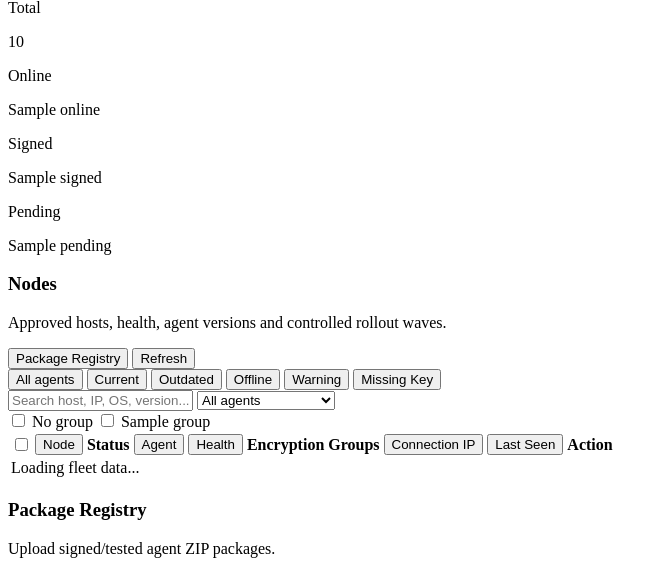
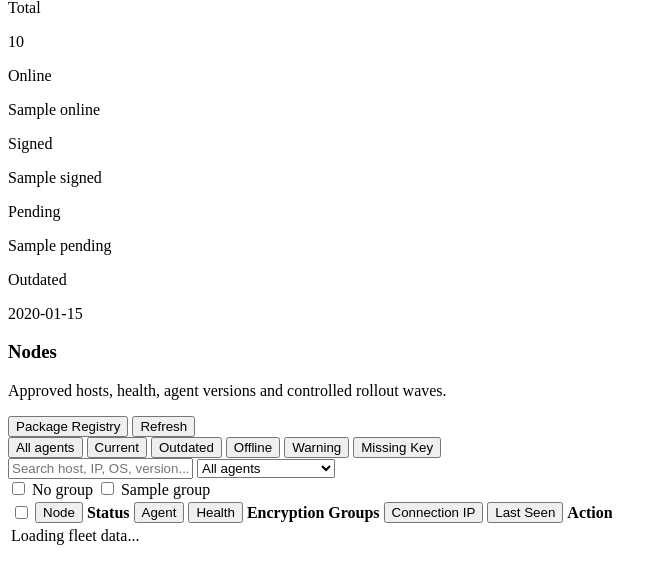
Before and after one commit to Galaxy-King/winhub, a Flask app: template modules/Infrastructure/templates/tabs/_hosts.html in a window 1280 px wide. Shown: the part 84-647 px from the top of the page, without its empty margins (0-667 px from the left). Run offline with Flask 3, Linux system fonts and the light colour scheme; the visitor is signed in with stand-in values (Sample User, id 1); tables that the repository leaves empty hold one stand-in row (values such as "Sample post"); the template is opened without the code that fills it: most values are stand-ins (such as "Sample title", 1, 10 or a date in 2020).

Commit message:
Add outdated agent stat to nodes header

```diff
--- a/modules/Infrastructure/routes.py
+++ b/modules/Infrastructure/routes.py
@@ -1078,6 +1078,7 @@ def index():
         'pending': sum(1 for a in agents if getattr(a, "approval_status", "Approved") == "Pending"),
         'rejected': sum(1 for a in agents if getattr(a, "approval_status", "Approved") == "Rejected"),
         'current': sum(1 for a in agents if Config.LATEST_AGENT_VERSION and (a.agent_version or "") == Config.LATEST_AGENT_VERSION),
+        'outdated': sum(1 for a in agents if Config.LATEST_AGENT_VERSION and (a.agent_version or "") != Config.LATEST_AGENT_VERSION),
         'signed': sum(1 for a in agents if bool(getattr(a, "public_key_pem", None))),
     }
 
--- a/modules/Infrastructure/templates/tabs/_hosts.html
+++ b/modules/Infrastructure/templates/tabs/_hosts.html
@@ -5,11 +5,12 @@
             <h3 class="text-lg font-black uppercase tracking-tight">Nodes Control Center</h3>
             <p class="text-xs font-bold mt-1">Endpoint inventory, approval state, connectivity and group membership.</p>
         </div>
-        <div class="grid grid-cols-2 sm:grid-cols-4 gap-3 text-center">
-            <div class="px-4 py-2 bg-white/10 border border-white/20 rounded-xl"><p class="text-[9px] font-black uppercase text-white/60">Total</p><p class="text-lg font-black text-white">{{ stats.total }}</p></div>
-            <div class="px-4 py-2 bg-white/10 border border-white/20 rounded-xl"><p class="text-[9px] font-black uppercase text-white/60">Online</p><p class="text-lg font-black text-emerald-200">{{ stats.online }}</p></div>
-            <div class="px-4 py-2 bg-white/10 border border-white/20 rounded-xl"><p class="text-[9px] font-black uppercase text-white/60">Signed</p><p class="text-lg font-black text-violet-100">{{ stats.signed }}</p></div>
-            <div class="px-4 py-2 bg-white/10 border border-white/20 rounded-xl"><p class="text-[9px] font-black uppercase text-white/60">Pending</p><p class="text-lg font-black text-amber-200">{{ stats.pending }}</p></div>
+        <div class="grid grid-cols-2 sm:grid-cols-3 xl:grid-cols-5 gap-3 text-center">
+            <div class="px-4 py-2 bg-sky-400/10 border border-sky-200/40 rounded-xl shadow-sm"><p class="text-[9px] font-black uppercase text-sky-100/80">Total</p><p class="text-lg font-black text-white">{{ stats.total }}</p></div>
+            <div class="px-4 py-2 bg-emerald-400/10 border border-emerald-200/45 rounded-xl shadow-sm"><p class="text-[9px] font-black uppercase text-emerald-100/80">Online</p><p class="text-lg font-black text-emerald-200">{{ stats.online }}</p></div>
+            <div class="px-4 py-2 bg-violet-400/10 border border-violet-200/45 rounded-xl shadow-sm"><p class="text-[9px] font-black uppercase text-violet-100/80">Signed</p><p class="text-lg font-black text-violet-100">{{ stats.signed }}</p></div>
+            <div class="px-4 py-2 bg-amber-400/10 border border-amber-200/45 rounded-xl shadow-sm"><p class="text-[9px] font-black uppercase text-amber-100/80">Pending</p><p class="text-lg font-black text-amber-200">{{ stats.pending }}</p></div>
+            <div class="px-4 py-2 bg-orange-400/10 border border-orange-200/45 rounded-xl shadow-sm"><p class="text-[9px] font-black uppercase text-orange-100/80">Outdated</p><p class="text-lg font-black text-orange-200">{{ stats.outdated }}</p></div>
         </div>
     </div>
     {% if permissions.manage_hosts %}
```
Also changed, not shown: 1 other file.
